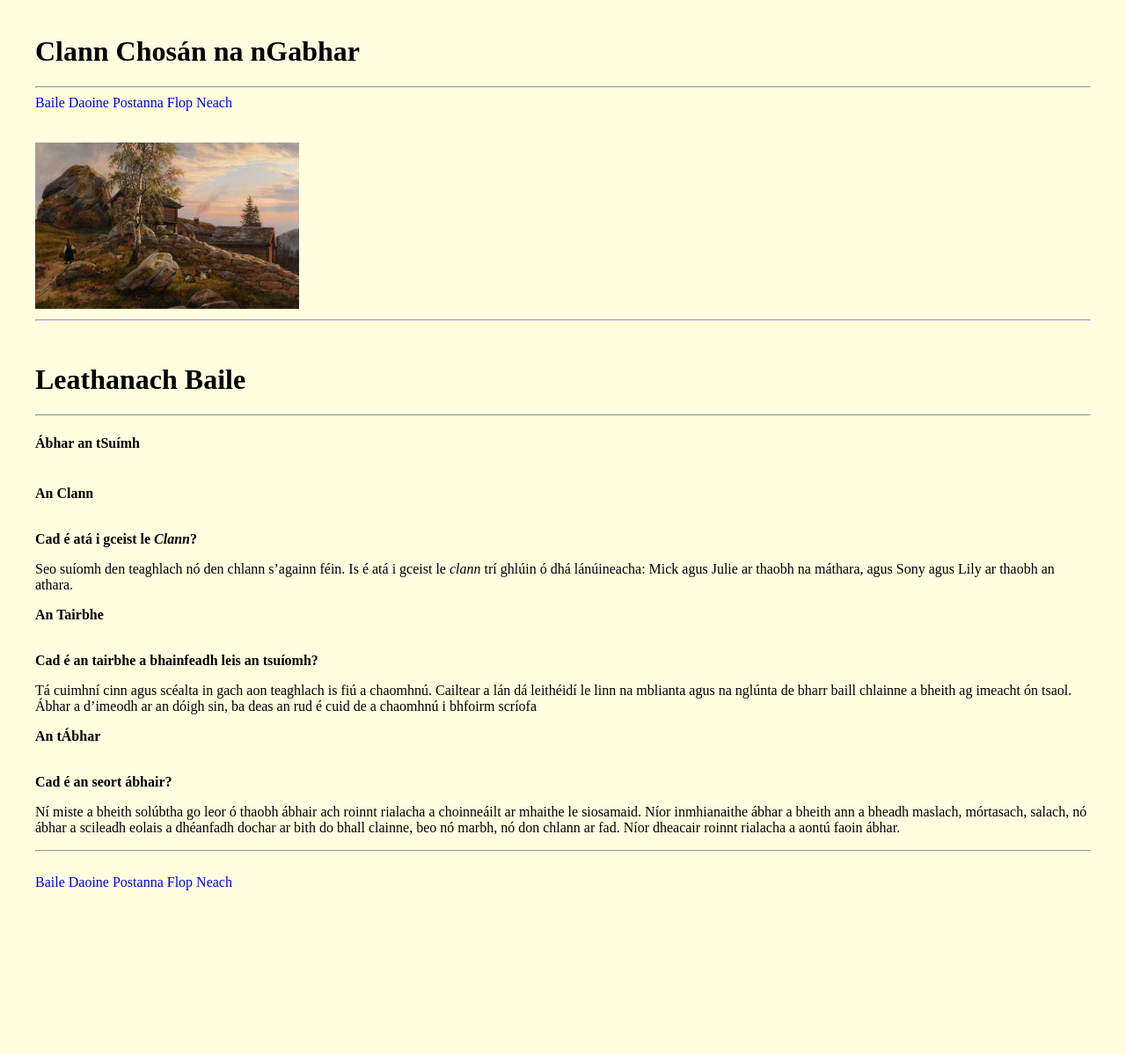
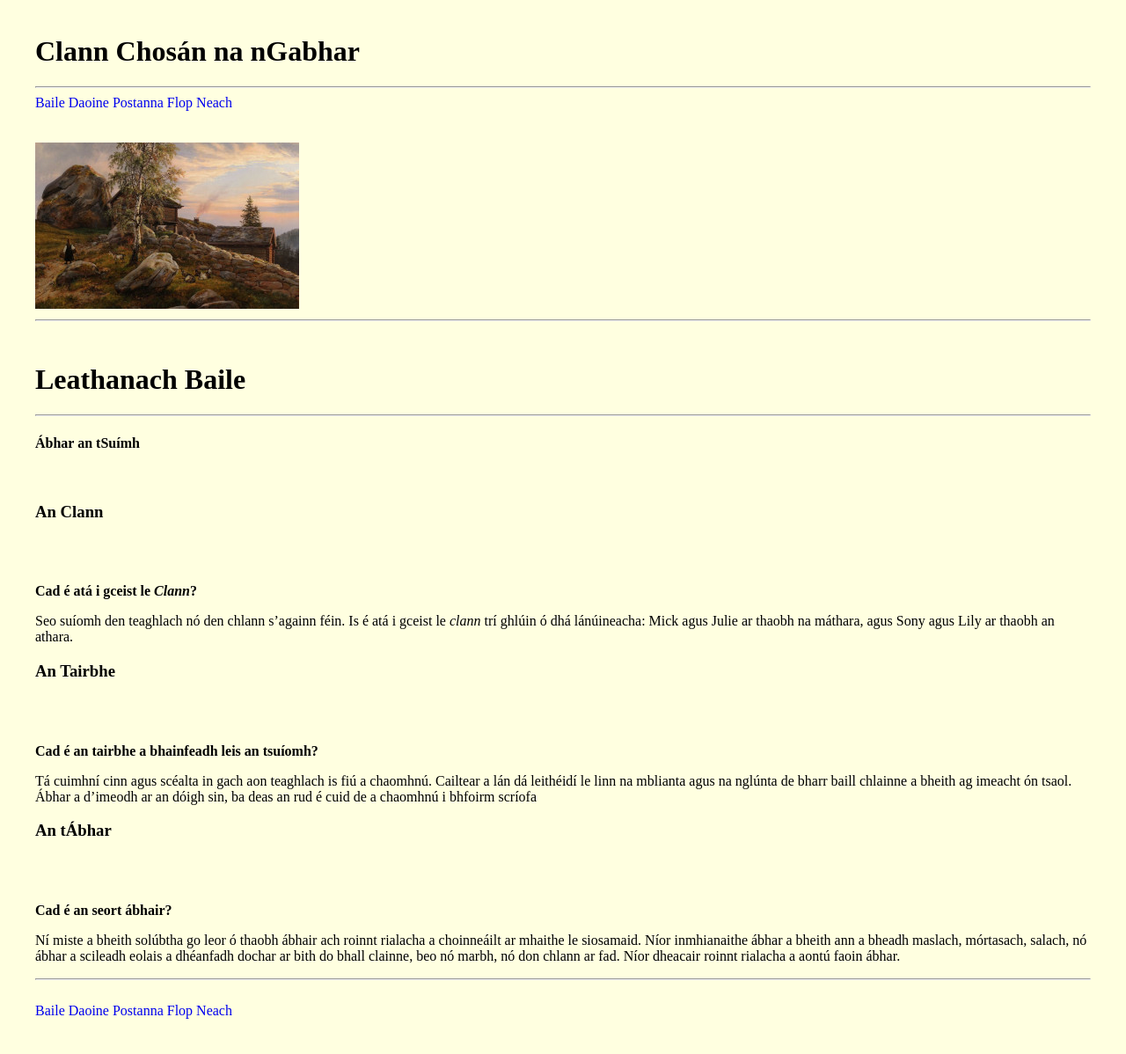
Before and after one commit to pmcu/clann, a Jekyll site: the page built from index.html, in a window 1280 px wide. Shown: the whole page at 88% size. Built offline with Jekyll 4.4.1, drawn with Linux system fonts in a browser that asks for light colours; before the commit the page ends 1052 px from its top, so only the background shows below that.

Commit message:
clann fix

```diff
--- a/index.html
+++ b/index.html
@@ -14,7 +14,7 @@ layout: default
     <h4>Ábhar an tSuímh</h4>
     <br>
     {% for item in site.data.baile %}
-    <strong>{{ item.ceann }}</strong><br><br>
+    <h3>{{ item.ceann }}</h3><br><br>
     <strong>{{ item.fceann | markdownify }}</strong>
     <p>{{ item.lucht | markdownify }}</p>
     {% endfor %}
```
